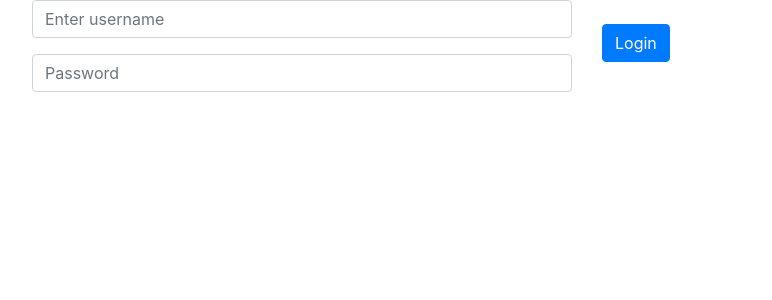
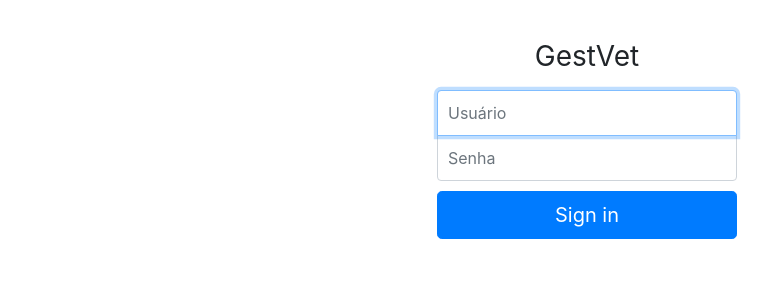
Before and after one commit to Pedrohcs/GestVet, an Angular app in the folder GestVet/gestvet-front/: page /login in a window 1280 px wide. Shown: the top 300 px of the page, without its empty margins (53-825 px from the left). Built offline with nearby package versions, Linux system fonts and the light colour scheme.

Commit message:
Melhorias tela de login

```diff
--- a/GestVet/gestvet-front/src/app/login/login.component.html
+++ b/GestVet/gestvet-front/src/app/login/login.component.html
@@ -1,19 +1,17 @@
-<div class="container">
-  <div class="row">
-    <div class="col-md-6">
-      <form>
-        <div class="form-group">
-          <input [(ngModel)]="username" type="username" class="form-control" name="username"
-            aria-describedby="emailHelp" placeholder="Enter username">
-        </div>
-        <div class="form-group">
-          <input [(ngModel)]="password" type="password" class="form-control" name="password" placeholder="Password">
-        </div>
-      </form>
-    </div>
-    <div class="col-md-6">
-      <br>
-      <button class="btn btn-primary" (click)="login()">Login</button>
-    </div>
-  </div>
+<div class="text-center box">
+  <form class="form-signin">
+    <h1 class="h3 mb-3 font-weight-normal">GestVet</h1>
+    <label for="inputEmail" class="sr-only">Usuário</label>
+    <input [(ngModel)]="username" type="username" type="email" id="inputEmail" class="form-control"
+      placeholder="Usuário" name="username" required autofocus>
+    <label for="inputPassword" class="sr-only">Senha</label>
+    <input [(ngModel)]="password" type="password" id="inputPassword" class="form-control" placeholder="Senha"
+      name="password" required>
+    <!-- <div class="checkbox mb-3">
+      <label>
+        <input type="checkbox" value="remember-me"> Remember me
+      </label>
+    </div> -->
+    <button class="btn btn-lg btn-primary btn-block" type="submit" (click)="login()">Sign in</button>
+  </form>
 </div>
--- a/GestVet/gestvet-front/src/app/login/login.component.scss
+++ b/GestVet/gestvet-front/src/app/login/login.component.scss
@@ -0,0 +1,51 @@
+html,
+body {
+  height: 100%;
+}
+
+body {
+  display: -ms-flexbox;
+  display: -webkit-box;
+  display: flex;
+  -ms-flex-align: center;
+  -ms-flex-pack: center;
+  -webkit-box-align: center;
+  align-items: center;
+  -webkit-box-pack: center;
+  justify-content: center;
+  padding-top: 40px;
+  padding-bottom: 40px;
+  background-color: #f5f5f5;
+}
+
+.form-signin {
+  width: 100%;
+  max-width: 330px;
+  padding: 15px;
+  margin: 0 auto;
+  padding-top: 40px;
+  padding-bottom: 40px;
+}
+.form-signin .checkbox {
+  font-weight: 400;
+}
+.form-signin .form-control {
+  position: relative;
+  box-sizing: border-box;
+  height: auto;
+  padding: 10px;
+  font-size: 16px;
+}
+.form-signin .form-control:focus {
+  z-index: 2;
+}
+.form-signin input[type="email"] {
+  margin-bottom: -1px;
+  border-bottom-right-radius: 0;
+  border-bottom-left-radius: 0;
+}
+.form-signin input[type="password"] {
+  margin-bottom: 10px;
+  border-top-left-radius: 0;
+  border-top-right-radius: 0;
+}
```
